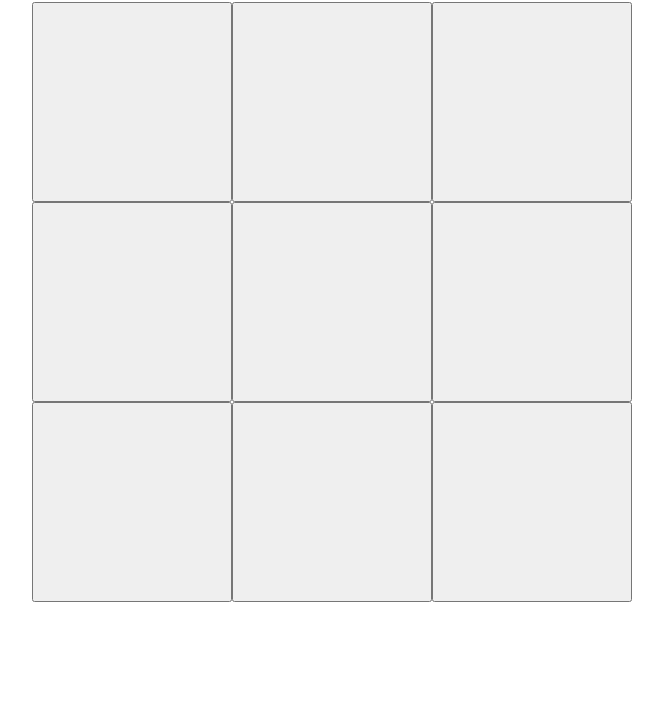
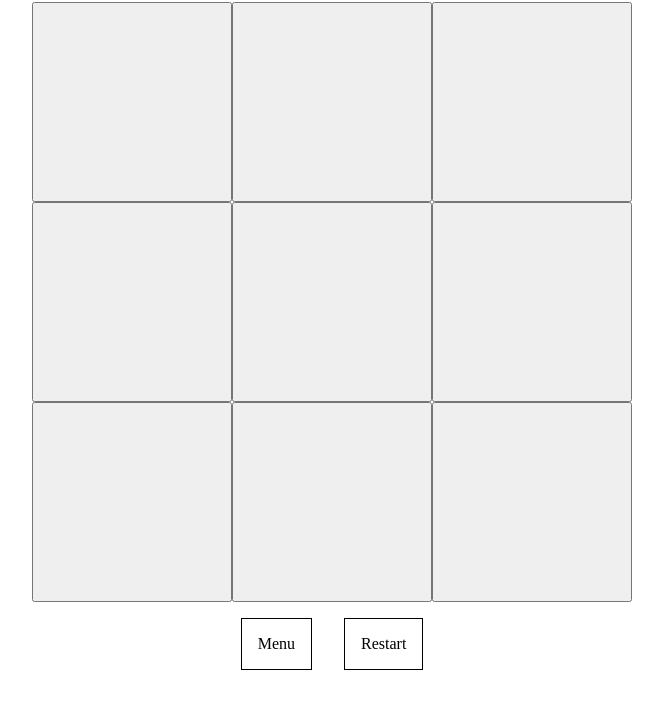
Before and after one commit to timOTdev/0032_tictactoe_game, a React app: page / in a window 1280 px wide. Shown: the part 78-786 px from the top of the page, without its empty margins (308-971 px from the left). Built offline with nearby package versions, Linux system fonts and the light colour scheme.

Commit message:
Add cpu auto move and menu buttons

```diff
--- a/src/components/App.js
+++ b/src/components/App.js
@@ -108,8 +108,13 @@ class App extends Component {
   }
 
   aiTurn = (board) => {
-    let { computer } = this.state
-    console.log(this.miniMax(board, computer))
+    let { computer, human, turn } = this.state
+    let newBoard = [...board]
+    let bestMove = this.miniMax(board, computer).index
+    newBoard[bestMove] = computer
+    turn = human
+    this.checkWin(newBoard, computer)
+    this.setState({ board: newBoard, turn })
   }
 
   updateSquare = (e, index) => {
--- a/src/components/Board.js
+++ b/src/components/Board.js
@@ -39,6 +39,8 @@ class Board extends Component {
           {this.createSquare(7)}
           {this.createSquare(8)}
         </div>
+        <span className="menu">Menu</span>
+        <span className="restart">Restart</span>
       </div>
     )
   }
--- a/src/style/index.css
+++ b/src/style/index.css
@@ -25,3 +25,17 @@ button {
   width: 200px;
   font-size: 40px;
 }
+
+button:hover {
+  background: goldenrod;
+}
+
+span {
+  border: 1px solid black;
+  padding: 1em;
+  margin: 1em;
+}
+
+span:hover {
+  background: goldenrod;
+}
```
